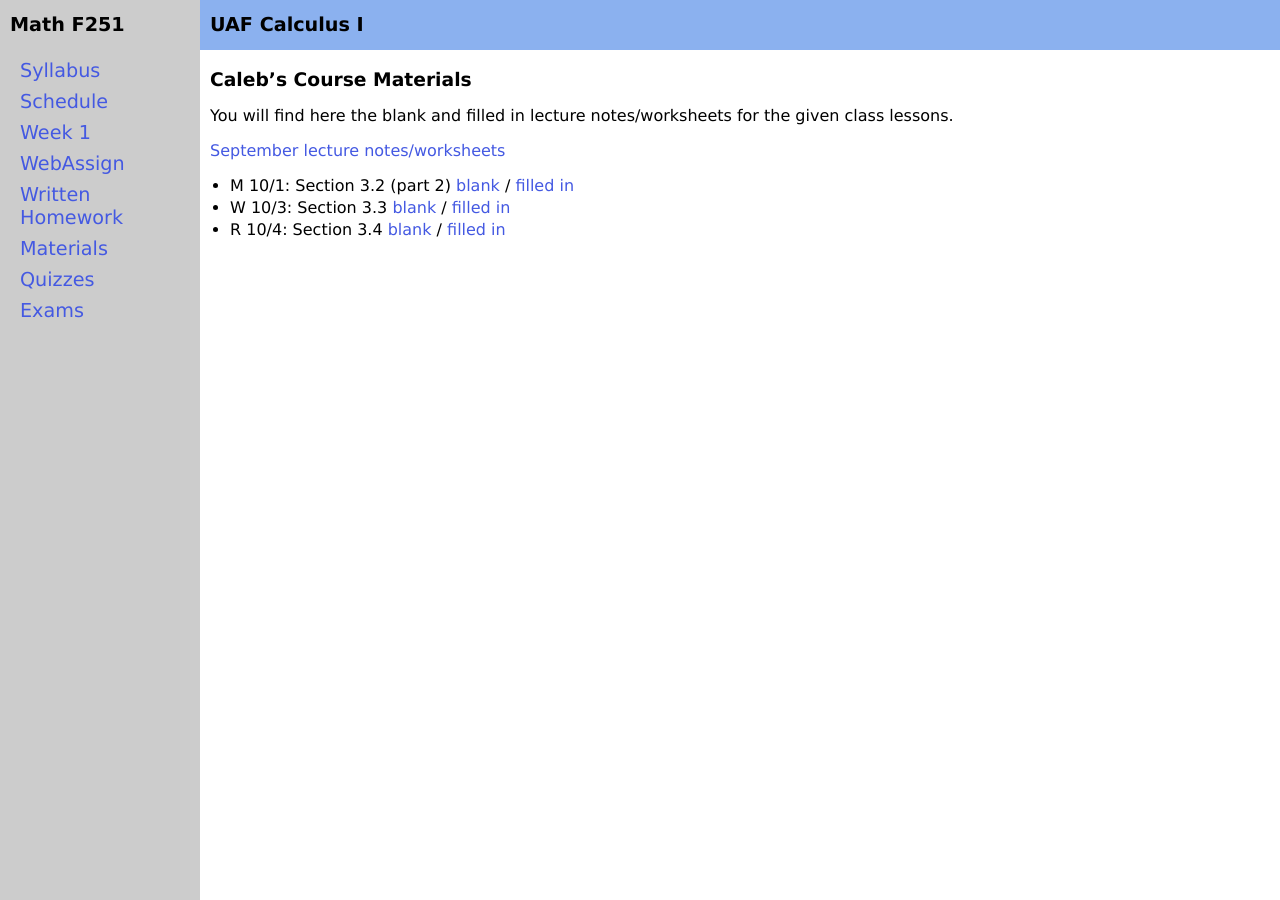
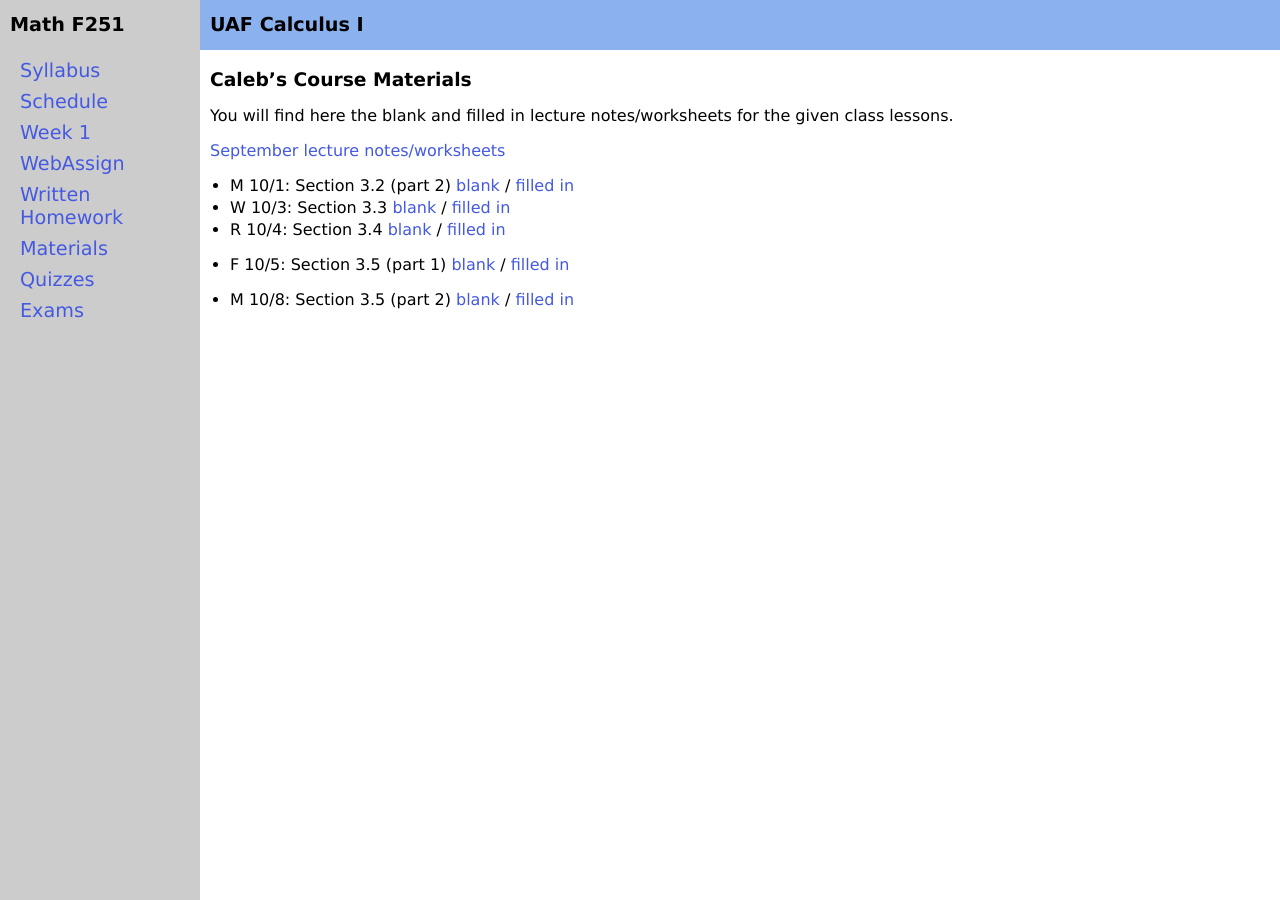
Before and after one commit to uaf-math/calc1, a Jekyll site: the page built from cmf02.md, in a window 1280 px wide. Built offline with Jekyll 4.4.1, drawn with Linux system fonts in a browser that asks for light colours.

Commit message:
f02 notes update

```diff
--- a/cmf02.md
+++ b/cmf02.md
@@ -13,3 +13,6 @@ You will find here the blank and filled in lecture notes/worksheets for the give
 * M 10/1: Section 3.2 (part 2) [blank](assets/caleb/ch3/3-2-part2_blank.pdf)  /  [filled in](assets/caleb/ch3/3-2-part2_comp.pdf)
 * W 10/3: Section 3.3 [blank](assets/caleb/ch3/3-3_blank.pdf)  /  [filled in](assets/caleb/ch3/3-3_comp_comp.pdf)
 * R 10/4: Section 3.4 [blank](assets/caleb/ch3/3-4_blank.pdf)  /  [filled in](assets/caleb/ch3/3-4_comp.pdf)
+* F 10/5: Section 3.5 (part 1) [blank](assets/caleb/ch3/3-5-part1_blank.pdf)  /  [filled in](assets/caleb/ch3/3-5-part1_comp.pdf)
+
+* M 10/8: Section 3.5 (part 2) [blank](assets/caleb/ch3/3-5-part2_blank.pdf)  /  [filled in](assets/caleb/ch3/3-5-part2_comp.pdf)
```
Also changed, not shown: 4 other files.
